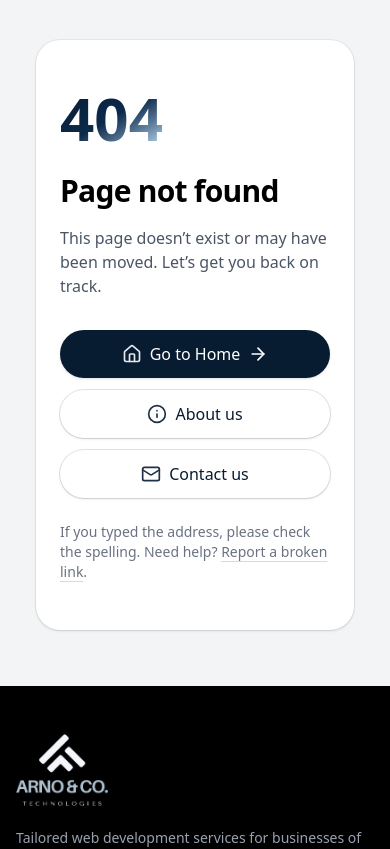
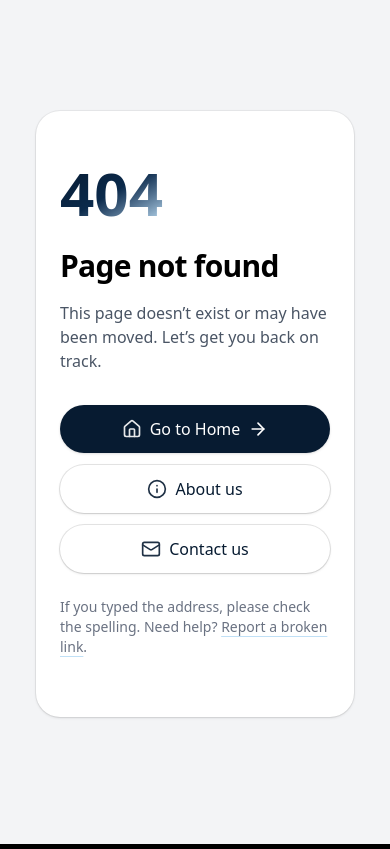
Before and after one commit to DelwoA/ArnoandCo-Frontend, a React (Vite) app: page /portfolio in a window 390 px wide. Shown: the top 849 px of the page. Built offline with nearby package versions, Linux system fonts and the light colour scheme.

Commit message:
Enhance 404 page layout: Update styling for improved responsiveness and user experience. Center content vertically and horizontally, and refine action links for better accessibility. Include helpful messaging for users navigating to non-existent pages.

```diff
--- a/src/pages/404.page.jsx
+++ b/src/pages/404.page.jsx
@@ -4,18 +4,18 @@ import ContentWrapper from "@/components/ContentWrapper";
 
 const NotFoundPage = () => {
   return (
-    <section className="px-4 sm:px-6 lg:px-8">
+    <section className="flex items-center justify-center px-4 sm:px-6 lg:px-8 h-screen">
+      <div className="flex-1">
         <ContentWrapper>
           <div className="pt-10 sm:pt-12 lg:pt-14 mb-14">
             <div className="bg-white rounded-3xl shadow-sm ring-1 ring-black/5 overflow-hidden">
-            <div className="px-6 sm:px-10 lg:px-16 py-12 md:py-16 lg:py-20">
+              <div className="px-6 sm:px-10 lg:px-16 pt-13 pb-15 md:pt-13 md:pb-16 lg:pt-20 lg:pb-24">
                 {/* Visual 404 marker */}
                 <div className="mb-6 sm:mb-8">
                   <span className="inline-block text-6xl sm:text-7xl md:text-8xl font-extrabold leading-none bg-gradient-to-br from-[#071b31] via-[#0b2a4b] to-[#c0e0f6] bg-clip-text text-transparent select-none">
                     404
                   </span>
                 </div>
-
                 {/* Headline & Message */}
                 <h1 className="text-3xl sm:text-4xl md:text-5xl font-bold text-black tracking-tight leading-tight">
                   Page not found
@@ -24,7 +24,6 @@ const NotFoundPage = () => {
                   This page doesn’t exist or may have been moved. Let’s get you
                   back on track.
                 </p>
-
                 {/* Primary actions */}
                 <div className="mt-8 sm:mt-10 flex flex-col sm:flex-row sm:flex-wrap gap-3 sm:gap-4">
                   {/* Home - primary */}
@@ -36,7 +35,6 @@ const NotFoundPage = () => {
                     Go to Home
                     <ArrowRight className="group-hover:translate-x-1.5 transition-all duration-300 ease-in-out ml-2 h-5 w-5" />
                   </Link>
-
                   {/* About */}
                   <Link
                     to="/about"
@@ -45,7 +43,6 @@ const NotFoundPage = () => {
                     <Info className="h-5 w-5 mr-2 opacity-90" />
                     About us
                   </Link>
-
                   {/* Products/Services - map to an existing route */}
                   {/* <Link
                     to="/limited-special"
@@ -54,7 +51,6 @@ const NotFoundPage = () => {
                     <Briefcase className="h-5 w-5 mr-2 opacity-90" />
                     View Services
                   </Link> */}
-
                   {/* Contact */}
                   <Link
                     to="/contact"
@@ -64,10 +60,10 @@ const NotFoundPage = () => {
                     Contact us
                   </Link>
                 </div>
-
                 {/* Helpful bit */}
                 <p className="mt-6 text-sm text-gray-500">
-                If you typed the address, please check the spelling. Need help?{" "}
+                  If you typed the address, please check the spelling. Need
+                  help?{" "}
                   <a
                     target="_blank"
                     rel="noopener noreferrer"
@@ -82,6 +78,7 @@ const NotFoundPage = () => {
             </div>
           </div>
         </ContentWrapper>
+      </div>
     </section>
   );
 };
```
Lines whose indentation alone changed are shown as unchanged.
